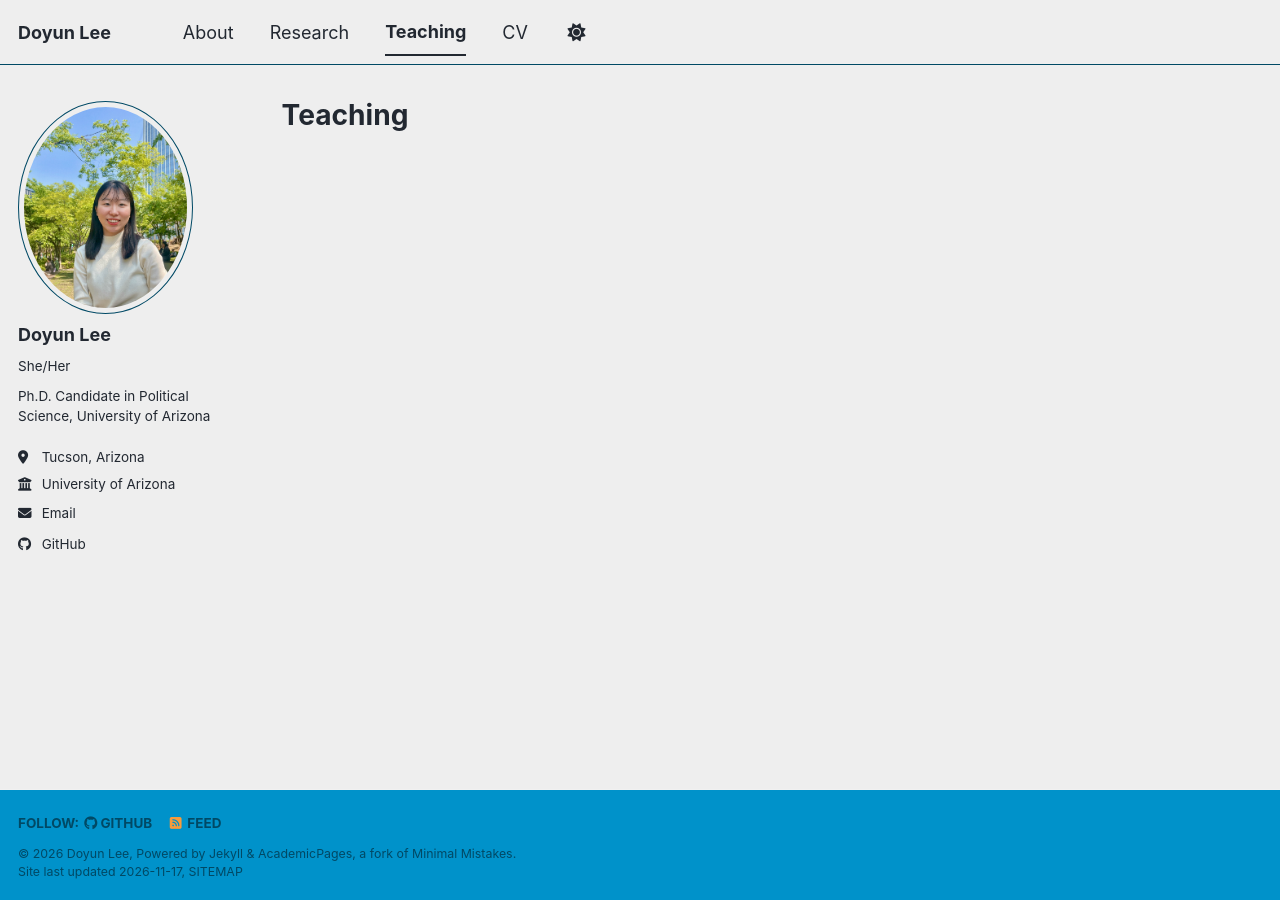
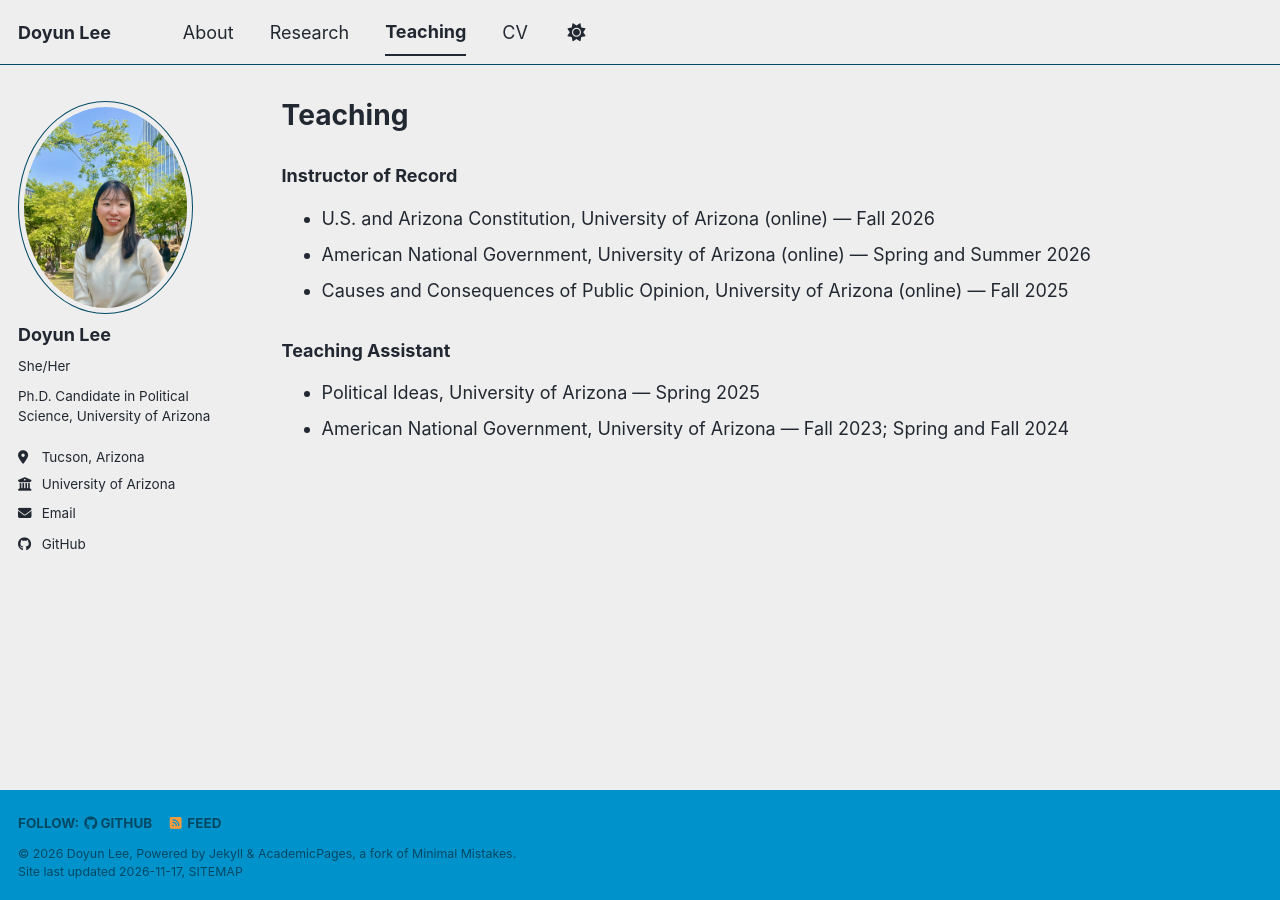
Before and after one commit to doyunlee1/doyunlee1.github.io, a Jekyll site: the page built from _pages/teaching.html, in a window 1280 px wide. Built offline with Jekyll 4.4.1, drawn with Linux system fonts in a browser that asks for light colours; a script bundle is joined from its source files by our own code; a style sheet for code colours, icons or effects is not loaded.

Commit message:
Update teaching.html

```diff
--- a/_pages/teaching.html
+++ b/_pages/teaching.html
@@ -5,8 +5,28 @@ permalink: /teaching/
 author_profile: true
 ---
 
-{% include base_path %}
+<h3>Instructor of Record</h3>
 
-{% for post in site.teaching reversed %}
-  {% include archive-single.html %}
-{% endfor %}
+<ul>
+  <li>
+    U.S. and Arizona Constitution, University of Arizona (online) — Fall 2026
+  </li>
+  <li>
+    American National Government, University of Arizona (online) — Spring and Summer 2026
+  </li>
+  <li>
+    Causes and Consequences of Public Opinion, University of Arizona (online) — Fall 2025
+  </li>
+</ul>
+
+
+<h3>Teaching Assistant</h3>
+
+<ul>
+  <li>
+    Political Ideas, University of Arizona — Spring 2025
+  </li>
+  <li>
+    American National Government, University of Arizona — Fall 2023; Spring and Fall 2024
+  </li>
+</ul>
```
